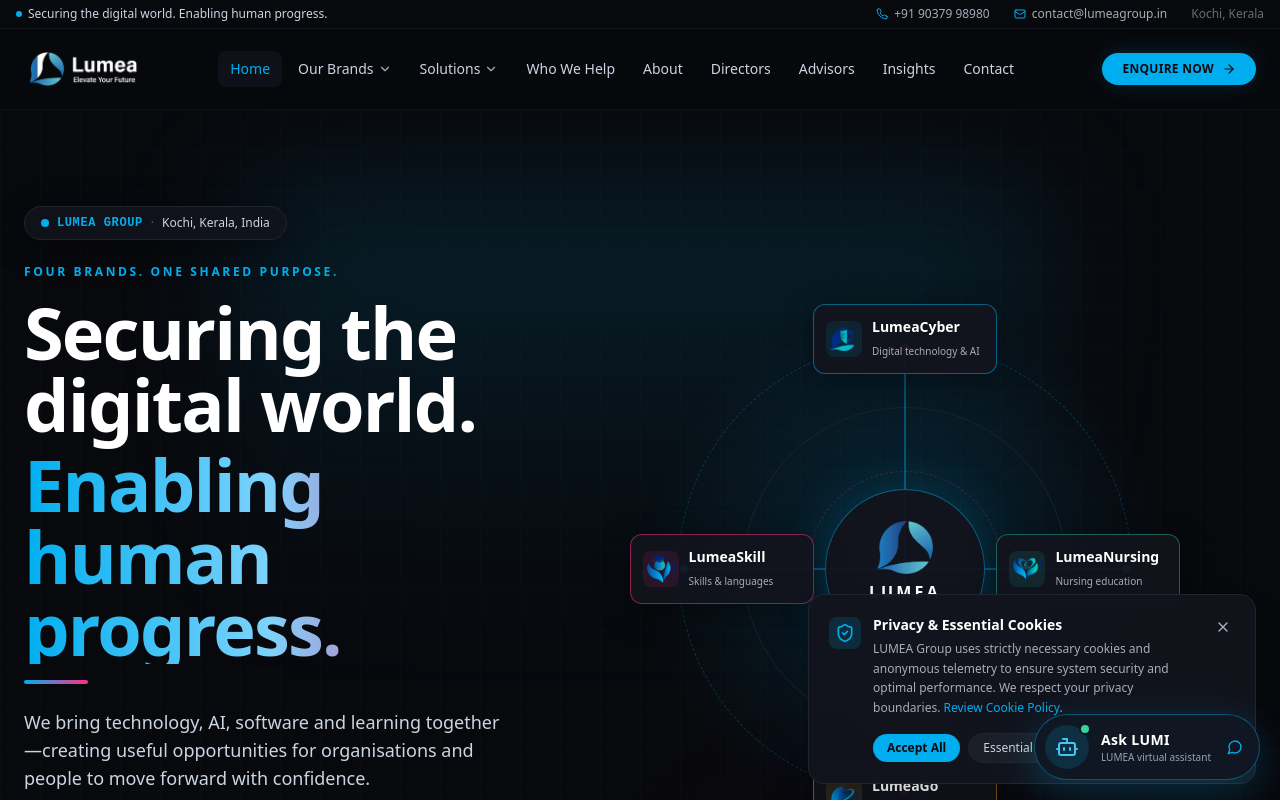
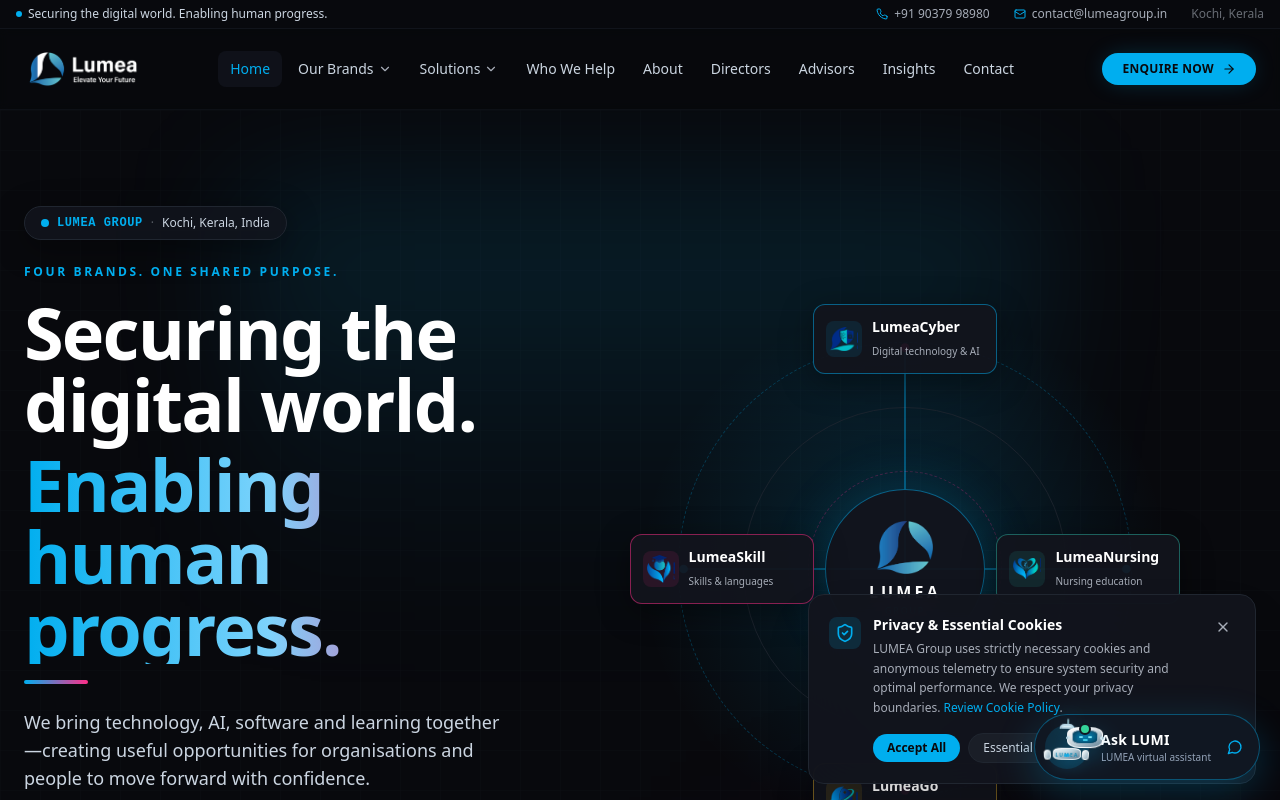
Before and after one commit to Rejeesh99/Lumea-Group-Website, a Next.js app: page / in a window 1280 px wide. Shown: the top 800 px of the page. Built offline with nearby package versions, Linux system fonts and the light colour scheme.

Commit message:
Add animated 3D-style LUMI robot mascot to chatbot

```diff
--- a/src/components/chatbot/LumeaChatbot.tsx
+++ b/src/components/chatbot/LumeaChatbot.tsx
@@ -1,6 +1,7 @@
 'use client';
 
 import { FormEvent, useEffect, useRef, useState } from 'react';
+import { motion } from 'framer-motion';
 import {
   ArrowLeft,
   ArrowRight,
@@ -108,6 +109,39 @@ const copy = {
   },
 };
 
+
+function LumiRobot({ compact = false }: { compact?: boolean }) {
+  return (
+    <motion.div
+      aria-hidden="true"
+      className={compact ? "relative h-12 w-12 shrink-0" : "relative h-32 w-32"}
+      style={{ perspective: 900 }}
+      animate={{ y: [0, -7, 0], rotateZ: [0, 1.5, 0, -1.5, 0] }}
+      transition={{ duration: 5, repeat: Infinity, ease: "easeInOut" }}
+      whileHover={{ scale: 1.06, rotateY: 12 }}
+    >
+      <motion.div className="absolute left-1/2 top-[5%] h-[13%] w-[5%] -translate-x-1/2 rounded-full bg-[#B8F3FF] shadow-[0_0_14px_#00AEEF]" animate={{ opacity: [0.55, 1, 0.55], scaleY: [1, 1.35, 1] }} transition={{ duration: 1.8, repeat: Infinity }} />
+      <div className="absolute left-1/2 top-[15%] h-[9%] w-[32%] -translate-x-1/2 rounded-t-full border-x-2 border-t-2 border-[#B9D9E7] bg-gradient-to-b from-[#EAFBFF] to-[#9CBBCB]" />
+      <motion.div className="absolute left-1/2 top-[20%] h-[43%] w-[76%] -translate-x-1/2 rounded-[34%] border border-white/80 bg-gradient-to-br from-white via-[#D9EAF2] to-[#7896AA] shadow-[inset_-7px_-8px_13px_rgba(30,64,84,.25),inset_5px_5px_10px_white,0_9px_22px_rgba(0,174,239,.25)]" style={{ transformStyle: "preserve-3d" }} animate={{ rotateY: [0, 5, 0, -5, 0] }} transition={{ duration: 7, repeat: Infinity, ease: "easeInOut" }}>
+        <div className="absolute inset-[12%] overflow-hidden rounded-[30%] border border-[#8AA8B9] bg-gradient-to-br from-[#071522] via-[#102B3C] to-[#020810] shadow-[inset_0_0_18px_rgba(0,174,239,.28)]">
+          <motion.span className="absolute left-[23%] top-[38%] h-[18%] w-[15%] rounded-full bg-[#8AF1FF] shadow-[0_0_10px_4px_rgba(0,174,239,.75)]" animate={{ scaleY: [1, .18, 1] }} transition={{ duration: 4.8, repeat: Infinity, times: [0, .08, .16], repeatDelay: 1.5 }} />
+          <motion.span className="absolute right-[23%] top-[38%] h-[18%] w-[15%] rounded-full bg-[#8AF1FF] shadow-[0_0_10px_4px_rgba(0,174,239,.75)]" animate={{ scaleY: [1, .18, 1] }} transition={{ duration: 4.8, repeat: Infinity, times: [0, .08, .16], repeatDelay: 1.5 }} />
+          <div className="absolute bottom-[17%] left-1/2 h-[2px] w-[18%] -translate-x-1/2 rounded-full bg-[#4DDDF8]/80" />
+        </div>
+        <span className="absolute -left-[5%] top-[42%] h-[22%] w-[11%] rounded-full border border-[#C9E8F2] bg-gradient-to-r from-[#7898AB] to-[#F4FCFF]" />
+        <span className="absolute -right-[5%] top-[42%] h-[22%] w-[11%] rounded-full border border-[#C9E8F2] bg-gradient-to-l from-[#7898AB] to-[#F4FCFF]" />
+      </motion.div>
+      <div className="absolute left-1/2 top-[64%] h-[26%] w-[58%] -translate-x-1/2 rounded-[30%] border border-white/80 bg-gradient-to-br from-[#F8FDFF] via-[#C7DDE8] to-[#718DA1] shadow-[inset_-5px_-5px_9px_rgba(30,64,84,.2),0_7px_14px_rgba(0,174,239,.18)]">
+        <div className="absolute left-1/2 top-[35%] -translate-x-1/2 text-[5px] font-black tracking-[.22em] text-[#168CB5]">LUMEA</div>
+        <div className="absolute bottom-[20%] left-1/2 h-[3px] w-[25%] -translate-x-1/2 rounded-full bg-[#00AEEF]/70" />
+      </div>
+      <motion.span className="absolute left-[3%] top-[69%] h-[21%] w-[15%] rounded-full border border-white/70 bg-gradient-to-br from-[#F8FDFF] to-[#8AA7B8]" animate={{ rotate: [-8, 8, -8] }} transition={{ duration: 2.5, repeat: Infinity }} />
+      <motion.span className="absolute right-[3%] top-[69%] h-[21%] w-[15%] rounded-full border border-white/70 bg-gradient-to-br from-[#F8FDFF] to-[#8AA7B8]" animate={{ rotate: [8, -8, 8] }} transition={{ duration: 2.5, repeat: Infinity }} />
+      {!compact && <div className="absolute -bottom-[2%] left-1/2 h-3 w-[78%] -translate-x-1/2 rounded-[50%] bg-[#00AEEF]/25 blur-md" />}
+    </motion.div>
+  );
+}
+
 export function LumeaChatbot() {
   const [isOpen, setIsOpen] = useState(false);
   const [assistantId, setAssistantId] = useState<AssistantId>('lumi');
@@ -171,7 +205,7 @@ export function LumeaChatbot() {
         className="fixed bottom-5 right-5 z-[70] group flex items-center gap-3 rounded-full border border-[#00AEEF]/40 bg-[#101722] p-2.5 pr-4 text-white shadow-[0_12px_40px_rgba(0,174,239,.24)] transition-all duration-300 hover:-translate-y-1 hover:border-[#00AEEF] hover:shadow-[0_16px_48px_rgba(0,174,239,.32)] focus-visible:outline focus-visible:outline-2 focus-visible:outline-offset-4 focus-visible:outline-[#00AEEF]"
       >
         <span className="relative flex h-11 w-11 items-center justify-center rounded-full bg-[#00AEEF]/15 text-[#43C5F5]">
-          <Bot className="h-6 w-6" />
+          <LumiRobot compact />
           <span className="absolute -right-0.5 -top-0.5 h-3 w-3 rounded-full border-2 border-[#101722] bg-emerald-400" />
         </span>
         <span className="text-left">
@@ -196,7 +230,7 @@ export function LumeaChatbot() {
                     className="flex h-12 w-12 shrink-0 items-center justify-center rounded-2xl border"
                     style={{ color: currentAssistant.accent, backgroundColor: currentAssistant.softAccent, borderColor: currentAssistant.accent + '55' }}
                   >
-                    <AssistantIcon className="h-6 w-6" />
+                    {assistantId === 'lumi' ? <LumiRobot compact /> : <AssistantIcon className="h-6 w-6" />}
                   </div>
                   <div className="min-w-0">
                     <div className="flex items-center gap-2">
@@ -270,7 +304,7 @@ export function LumeaChatbot() {
                   <div className="flex justify-center pt-2">
                     <div className="relative flex h-24 w-24 items-center justify-center rounded-[30px] border border-[#00AEEF]/25 bg-[radial-gradient(circle,rgba(0,174,239,.2),rgba(0,174,239,.03)_70%)] shadow-[0_0_50px_rgba(0,174,239,.1)]">
                       <div className="absolute inset-2 rounded-[24px] border border-white/5" />
-                      <AssistantIcon className="h-11 w-11" style={{ color: currentAssistant.accent }} />
+                      {assistantId === 'lumi' ? <LumiRobot /> : <AssistantIcon className="h-11 w-11" style={{ color: currentAssistant.accent }} />}
                       <span className="absolute -bottom-1 -right-1 h-5 w-5 rounded-full border-4 border-[#0B1018] bg-emerald-400" />
                     </div>
                   </div>
```
